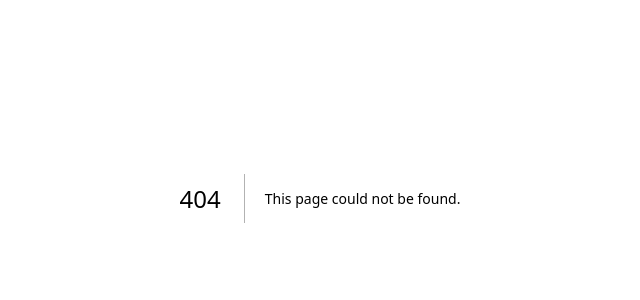
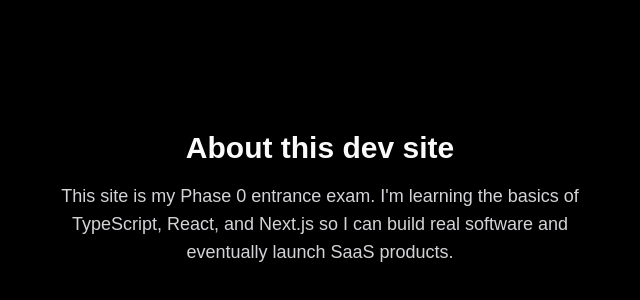
Before and after one commit to Donovxn/personal-dev-site, a Next.js app: page /about in a window 1280 px wide. Before the commit this address had no page. Shown: the part 202-502 px from the top of the page, without its empty margins (320-960 px from the left). Built offline with nearby package versions, Linux system fonts and the light colour scheme.

Commit message:
Add simple About page

```diff
--- /dev/null
+++ b/app/about/page.tsx
@@ -0,0 +1,12 @@
+export default function About() {
+    return (
+      <main className="min-h-screen flex flex-col items-center justify-center gap-4 px-6 bg-black text-zinc-50">
+        <h1 className="text-3xl font-semibold">About this dev site</h1>
+        <p className="max-w-xl text-lg text-zinc-300 text-center">
+          This site is my Phase 0 entrance exam. I&apos;m learning the basics of
+          TypeScript, React, and Next.js so I can build real software and
+          eventually launch SaaS products.
+        </p>
+      </main>
+    );
+  }
```
